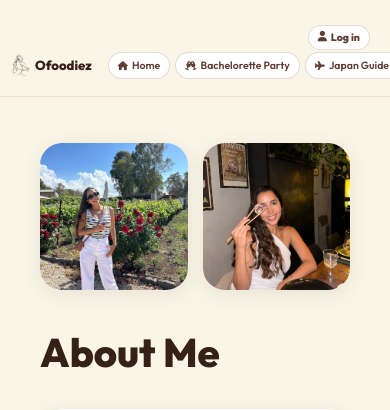
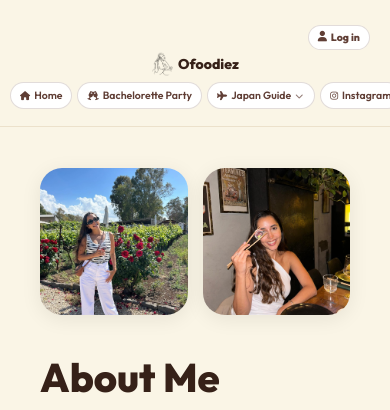
Before and after one commit to michaelkosoy/ofoodiez-map, a Flask app: page /about in a window 390 px wide. Shown: the top 410 px of the page. Run offline with Flask 3, Linux system fonts and the light colour scheme; some libraries are stand-ins or nearby versions; some web fonts are replaced.

Commit message:
fix(nav): center logo in its own row between login strip and pills
Logo + wordmark now sits in a dedicated centered row on blog pages,
between the top-right login button and the scrollable pill bar below.

Co-Authored-By: Claude Sonnet 4.6 <noreply@anthropic.com>

```diff
--- a/app/templates/components/blog_menu.html
+++ b/app/templates/components/blog_menu.html
@@ -25,27 +25,27 @@
         padding: 3px 0 4px;
     }
 
-    /* Brand: logo icon + wordmark (non-home) */
+    /* Brand: logo + wordmark — centered row between login strip and pills */
     .blog-nav-brand {
-        flex-shrink: 0;
         display: flex;
+        justify-content: center;
         align-items: center;
-        gap: 5px;
-        padding: 0 8px 0 12px;
+        gap: 7px;
+        padding: 2px 0 3px;
     }
     .blog-nav-brand img {
-        width: 24px;
+        width: 28px;
         border-radius: 50%;
     }
     .blog-nav-brand-text {
         font-family: 'Outfit', sans-serif;
         font-weight: 800;
-        font-size: 0.95rem;
+        font-size: 1.05rem;
         color: #362118;
         white-space: nowrap;
     }
 
-    /* Home page: account sits right of pills inside same row */
+    /* Home page / pills row: account sits right of pills inside same row */
     .blog-nav-left {
         flex: 1;
         min-width: 0;
@@ -152,9 +152,9 @@
     /* ── Mobile ── */
     @media (max-width: 600px) {
         .blog-nav-top { padding: 3px 10px 0; }
-        .blog-nav-brand { padding: 0 6px 0 10px; }
-        .blog-nav-brand img { width: 20px; }
-        .blog-nav-brand-text { font-size: 0.82rem; }
+        .blog-nav-brand { padding: 1px 0 2px; gap: 5px; }
+        .blog-nav-brand img { width: 22px; }
+        .blog-nav-brand-text { font-size: 0.88rem; }
         .category-scroll-container { gap: 5px; padding: 0 10px; }
         .category-pill { font-size: 10.5px; padding: 4px 9px; gap: 4px; }
         .category-pill i { font-size: 9px; }
@@ -180,15 +180,15 @@
     </div>
     {% endif %}
 
-    <div class="blog-nav-row">
     {% if active_page != 'home' %}
-        <!-- Logo — below account button -->
+    <!-- Logo row — centered, between login strip and pills -->
     <div class="blog-nav-brand">
         <img src="{{ url_for('static', filename='img/logo.png') }}" alt="Ofoodiez">
         <span class="blog-nav-brand-text">Ofoodiez</span>
     </div>
     {% endif %}
 
+    <div class="blog-nav-row">
         <div class="blog-nav-left">
             <div class="category-scroll-container">
                 <a href="/" class="category-pill {% if active_page == 'home' %}active{% endif %}">
```
Lines whose indentation alone changed are shown as unchanged.
